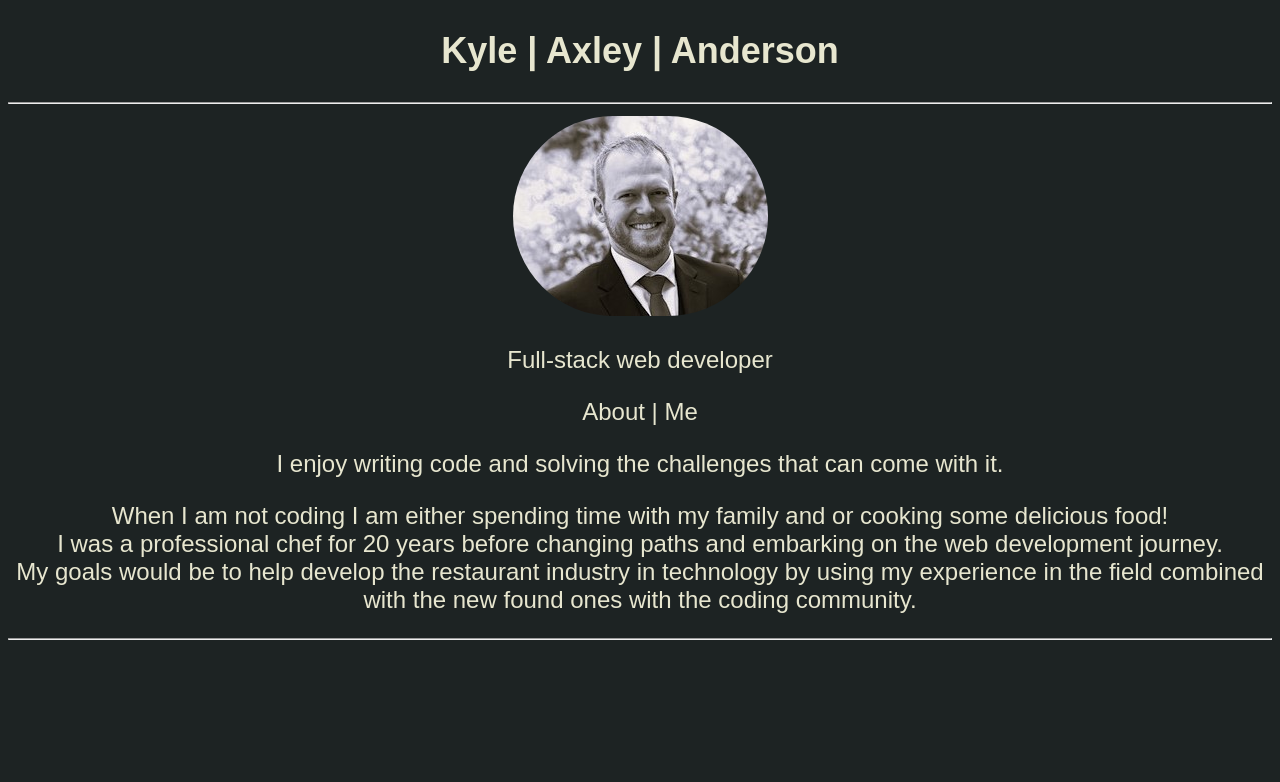
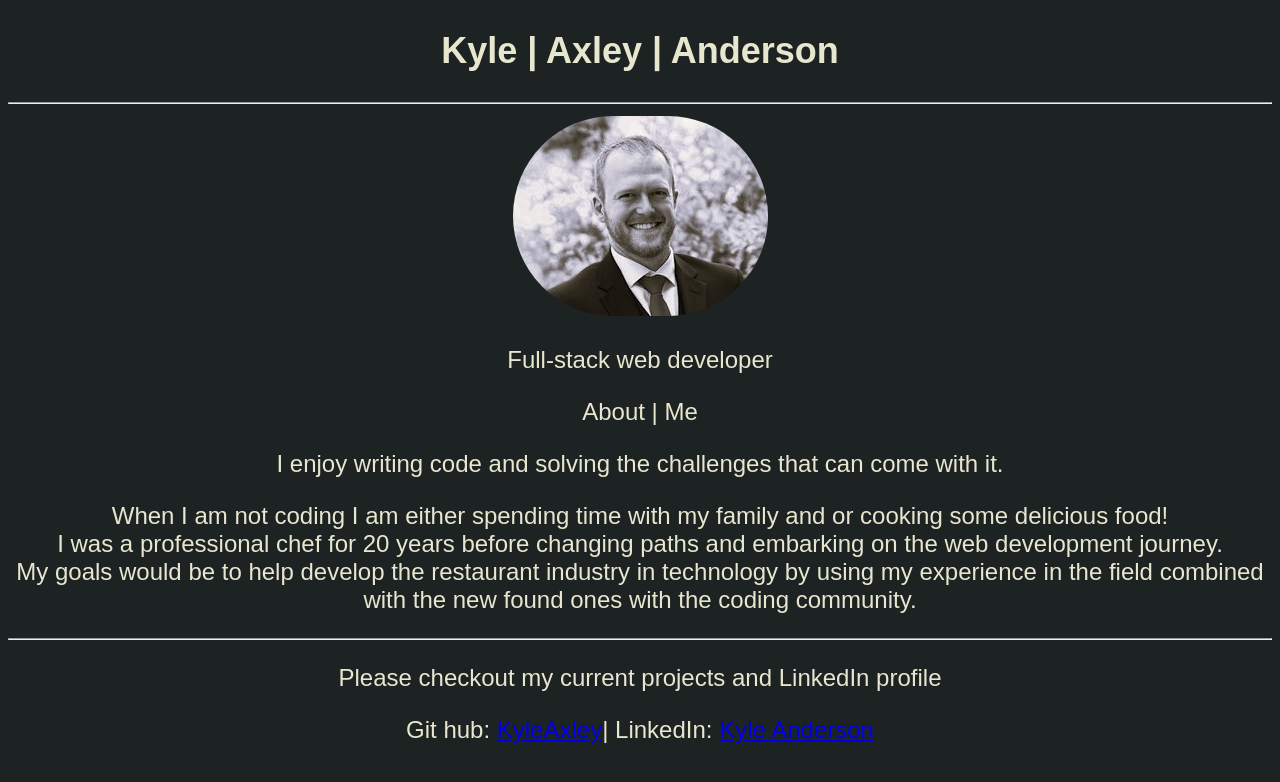
Before and after one commit to KyleAxley/kyle-axley-portfolio, a React (Create React App) app: page / in a window 1280 px wide. Shown: the top 782 px of the page. Built offline with nearby package versions, Linux system fonts and the light colour scheme; a web font is replaced by a local one.

Commit message:
footer component added

```diff
--- a/src/App.js
+++ b/src/App.js
@@ -1,8 +1,14 @@
 import './App.css';
 import Header from "./components/Header";
+import Footer from "./components/Footer";
 
 function App() {
-  return <Header />
+  return (
+    <div>
+      <Header></Header>
+      <Footer></Footer>
+    </div>
+  )
 }
 
 export default App;
--- a/src/components/About/index.js
+++ b/src/components/About/index.js
@@ -1,6 +1,5 @@
 import React from "react";
 import headshot from "../../assets/Kyle-Headshot3.jpg";
-
 
 function About() {
   return (
--- a/src/components/Footer/index.js
+++ b/src/components/Footer/index.js
@@ -0,0 +1,27 @@
+import React from 'react';
+
+function Footer() {
+    return(
+        <footer>
+            <div>
+                    <p>Please checkout my current projects and LinkedIn profile</p>
+                <p className="links">
+                    Git hub: {" "}
+                    <a href="https://github.com/KyleAxley">
+                        KyleAxley
+                    </a>
+
+                    |
+
+                    LinkedIn: {" "}
+                    <a href="https://www.linkedin.com/in/kyle-anderson-36300192/"
+                    >
+                    Kyle Anderson
+                    </a>
+                </p>
+            </div>
+        </footer>
+    )
+}
+
+export default Footer;
```
Also changed, not shown: src/components/Header/index.js (+5 -5 lines).
